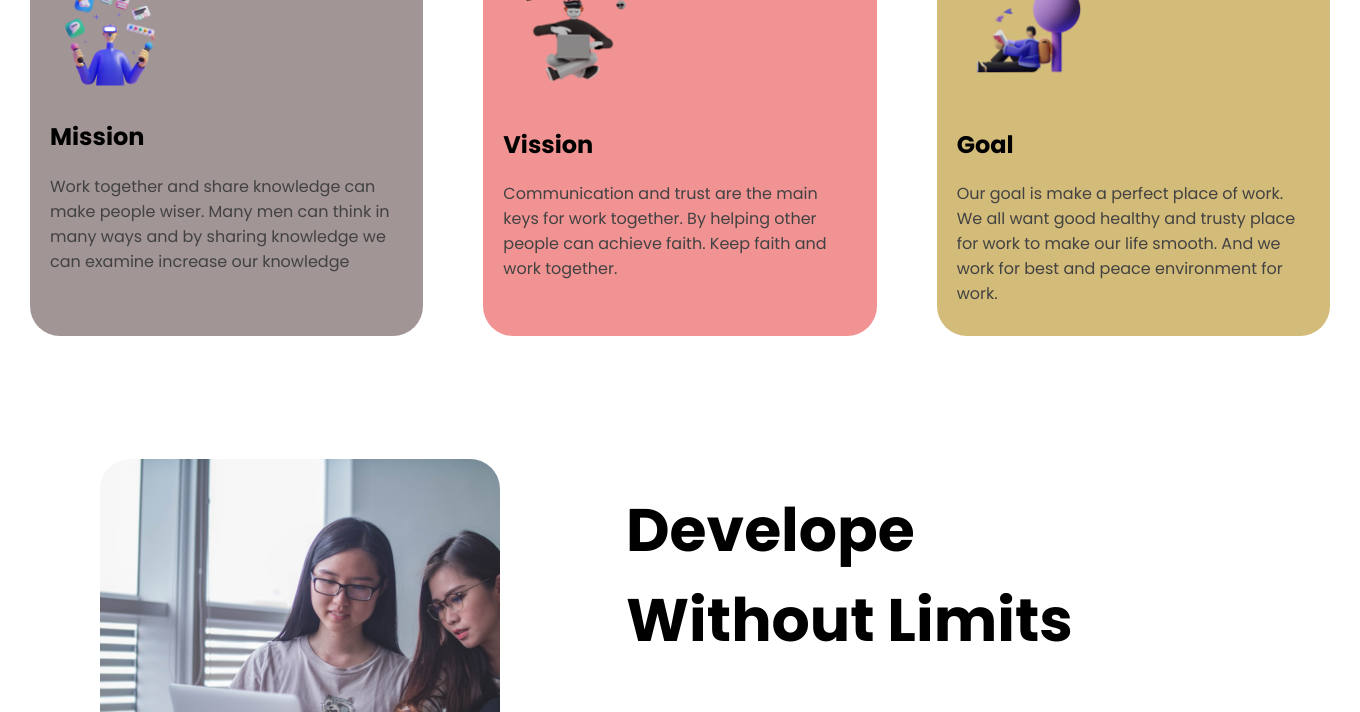
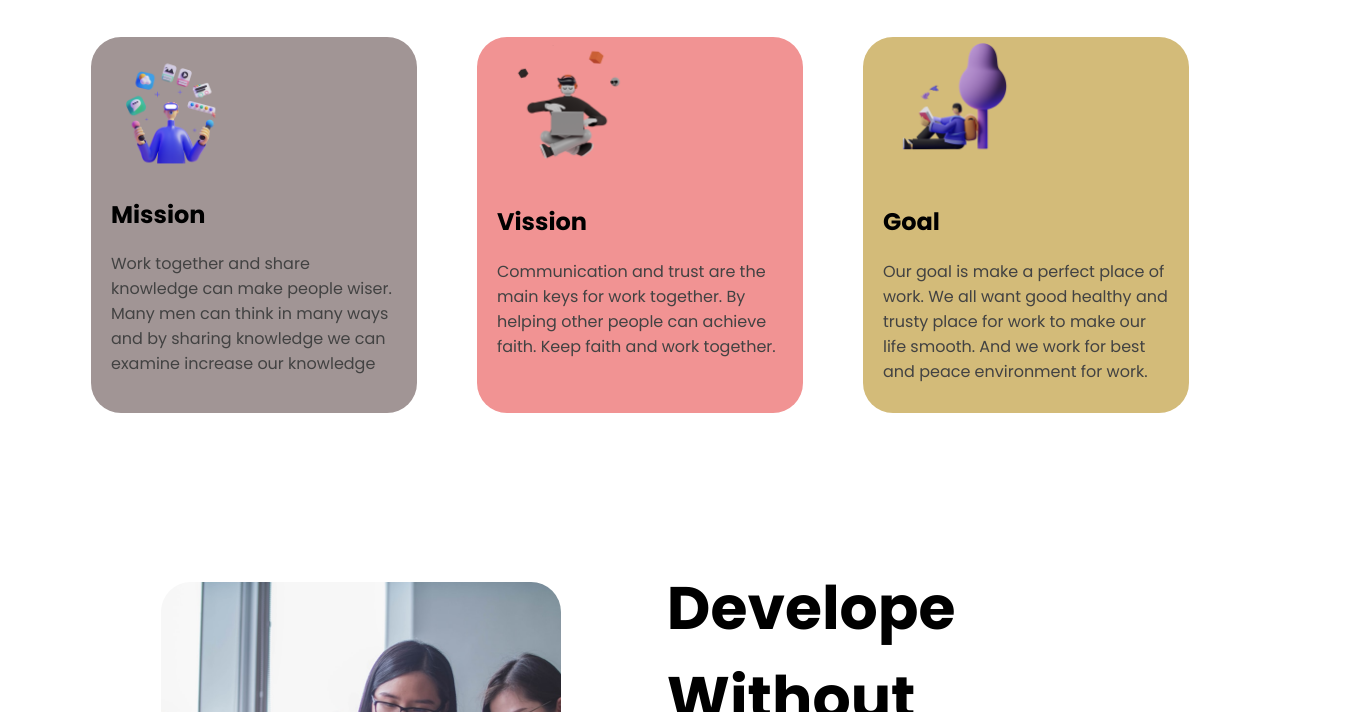
Before and after one commit to tarek1301009/mission-2022, a plain HTML site: page index.html in a window 1280 px wide. Shown: the part 797-1509 px from the top of the page, 1360 px wide, since content can reach past the window. Drawn offline with Linux system fonts and the light colour scheme.

Commit message:
section padding added

```diff
--- a/style.css
+++ b/style.css
@@ -2,7 +2,10 @@ body {
     margin: 0 auto;
     padding: 0;
     font-family: 'Poppins', sans-serif;
-    width: 1360px;
+}
+
+section {
+    padding: 0px 61px;
 }
 
 .d-flex {
```
